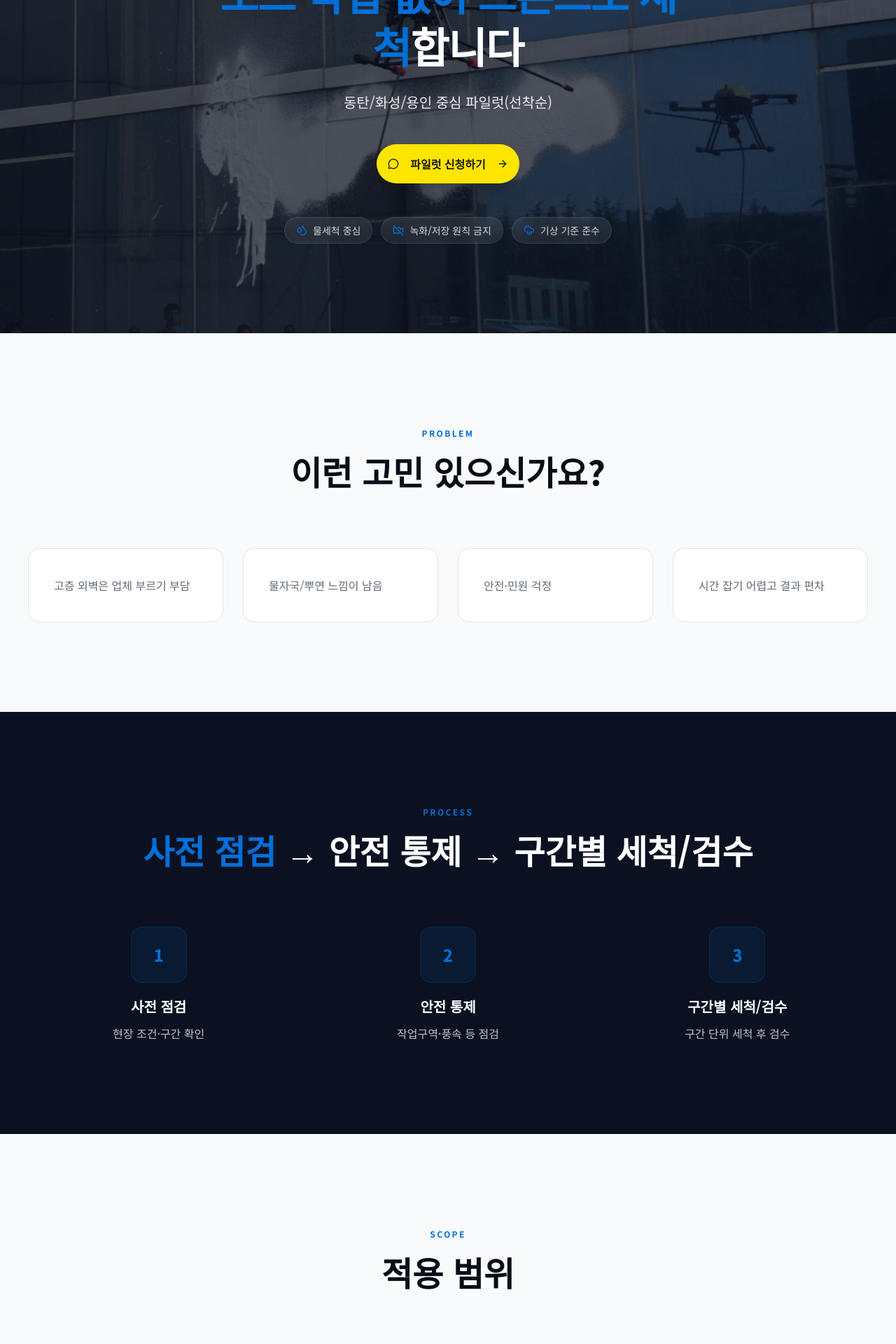
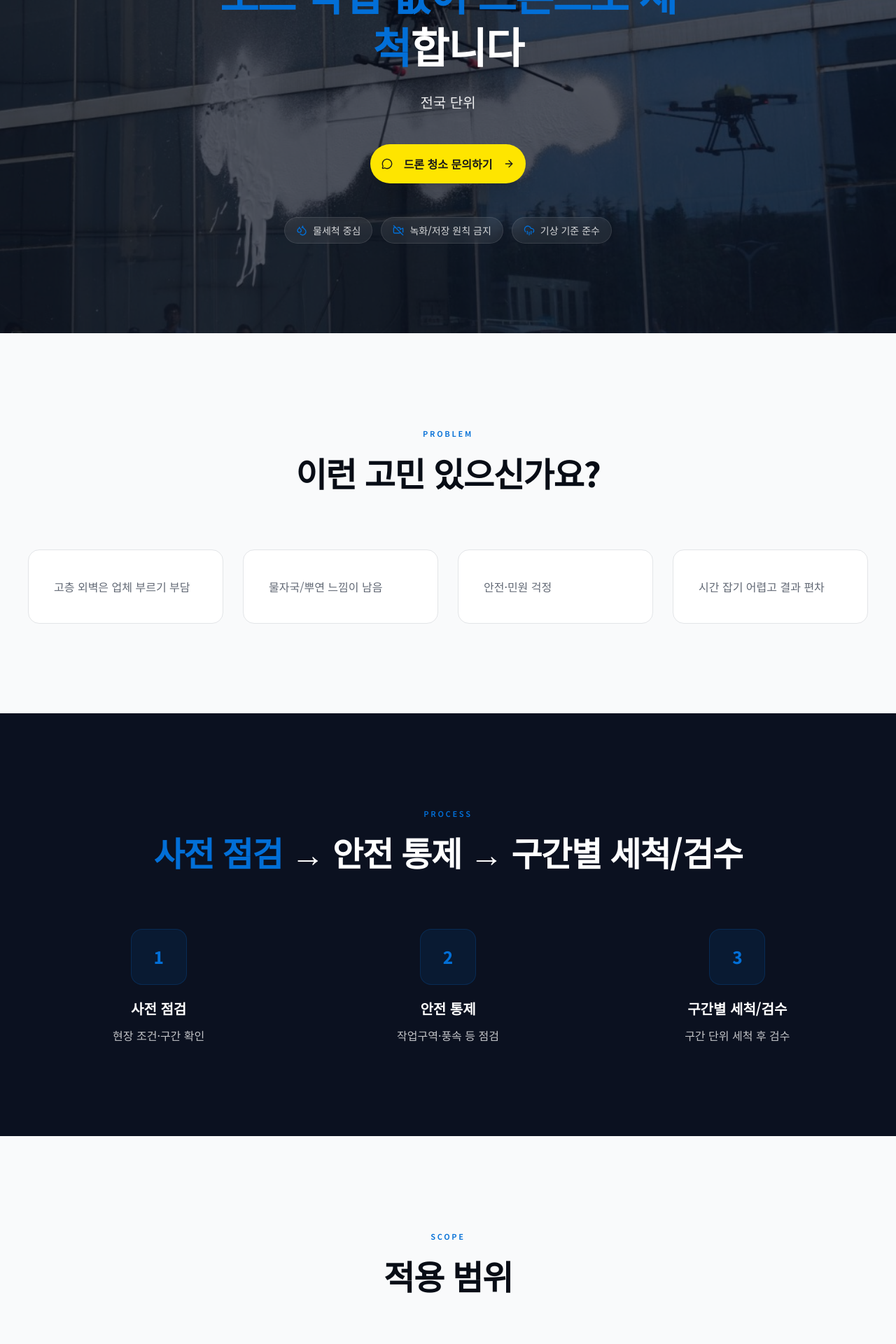
Before and after one commit to jcomeli/dioliv, a Next.js app: page /drone in a window 1280 px wide. Shown: the part 300-2220 px from the top of the page at 70% size. Built offline with nearby package versions, Linux system fonts and the light colour scheme; no server answers.

Commit message:
문구 수정

```diff
--- a/app/drone/page.tsx
+++ b/app/drone/page.tsx
@@ -76,11 +76,11 @@ const faqs = [
   },
   {
     q: "가능 지역은?",
-    a: "동탄/화성/용인/오산/평택 등입니다.",
+    a: "전국 단위로 진행합니다.",
   },
   {
-    q: "파일럿 방식이란?",
-    a: "일부 구간 테스트 후 만족 시 확대하는 방식입니다.",
+    q: "제안 방식이란?",
+    a: "일부 구간 먼저 진행 후 만족하시면 확대하는 방식입니다.",
   },
 ]
 
@@ -168,7 +168,7 @@ export default function DronePage() {
             합니다
           </h1>
           <p className="mt-4 sm:mt-6 text-base sm:text-lg md:text-xl text-white/90 leading-loose">
-            동탄/화성/용인 중심 파일럿(선착순)
+            전국 단위
           </p>
           <div className="mt-8 sm:mt-10 flex flex-col gap-3 sm:flex-row sm:justify-center">
             <Button
@@ -178,7 +178,7 @@ export default function DronePage() {
             >
               <a href={KAKAO_CHANNEL} target="_blank" rel="noopener noreferrer">
                 <MessageCircle className="mr-2 h-5 w-5" />
-                파일럿 신청하기
+                드론 청소 문의하기
                 <ArrowRight className="ml-2 h-5 w-5" />
               </a>
             </Button>
@@ -205,9 +205,7 @@ export default function DronePage() {
       <section className="py-20 sm:py-24 md:py-32" id="problem">
         <div className="mx-auto max-w-7xl px-4 sm:px-5 lg:px-10">
           <div className="text-center mb-14 md:mb-20">
-            <span className="inline-block text-xs font-bold tracking-[0.2em] uppercase text-primary mb-4">
-              Problem
-            </span>
+            <span className="section-label">Problem</span>
             <h2 className="text-3xl md:text-4xl lg:text-5xl font-extrabold text-foreground leading-tight text-balance">
               이런 고민 있으신가요?
             </h2>
@@ -216,7 +214,7 @@ export default function DronePage() {
             {problems.map((p) => (
               <div
                 key={p.text}
-                className="rounded-2xl border border-border bg-card p-7 lg:p-9 transition-all duration-700 hover:shadow-xl hover:shadow-foreground/5 hover:-translate-y-1"
+                className="rounded-2xl border border-border bg-card p-7 lg:p-9 transition-all duration-500 hover:shadow-lg hover:shadow-foreground/5 hover:-translate-y-0.5"
               >
                 <p className="text-base text-muted-foreground leading-loose">{p.text}</p>
               </div>
@@ -229,9 +227,7 @@ export default function DronePage() {
       <section className="bg-[#0B1120] py-20 sm:py-24 md:py-32">
         <div className="mx-auto max-w-7xl px-4 sm:px-5 lg:px-10">
           <div className="text-center mb-14 md:mb-20">
-            <span className="inline-block text-xs font-bold tracking-[0.2em] uppercase text-primary mb-4">
-              Process
-            </span>
+            <span className="section-label">Process</span>
             <h2 className="text-3xl md:text-4xl lg:text-5xl font-extrabold text-white leading-tight text-balance">
               <span className="text-primary">사전 점검</span>
               {" → 안전 통제 → 구간별 세척/검수"}
@@ -255,9 +251,7 @@ export default function DronePage() {
       <section className="py-20 sm:py-24 md:py-32">
         <div className="mx-auto max-w-7xl px-4 sm:px-5 lg:px-10">
           <div className="text-center mb-14 md:mb-20">
-            <span className="inline-block text-xs font-bold tracking-[0.2em] uppercase text-primary mb-4">
-              Scope
-            </span>
+            <span className="section-label">Scope</span>
             <h2 className="text-3xl md:text-4xl lg:text-5xl font-extrabold text-foreground leading-tight text-balance">
               적용 범위
             </h2>
@@ -288,9 +282,7 @@ export default function DronePage() {
       <section className="bg-secondary/50 py-20 sm:py-24 md:py-32 overflow-hidden" id="faq">
         <div className="mx-auto max-w-3xl px-4 sm:px-5 lg:px-10">
           <div className="text-center mb-14 md:mb-20">
-            <span className="inline-block text-xs font-bold tracking-[0.2em] uppercase text-primary mb-4">
-              FAQ
-            </span>
+            <span className="section-label">FAQ</span>
             <h2 className="text-3xl md:text-4xl lg:text-5xl font-extrabold text-foreground leading-tight text-balance">
               자주 묻는 질문
             </h2>
@@ -328,14 +320,12 @@ export default function DronePage() {
         </div>
       </section>
 
-      {/* 6. Pilot Offer */}
+      {/* 6. 드론 청소 문의 */}
       <section className="py-20 sm:py-24 md:py-32">
         <div className="mx-auto max-w-3xl px-4 sm:px-5 lg:px-10 text-center">
-          <span className="inline-block text-xs font-bold tracking-[0.2em] uppercase text-primary mb-4">
-            Pilot
-          </span>
+          <span className="section-label">Inquiry</span>
           <h2 className="text-3xl md:text-4xl lg:text-5xl font-extrabold text-foreground leading-tight">
-            선착순 파일럿 제안
+            드론 청소 문의
           </h2>
           <p className="mt-4 text-lg text-muted-foreground leading-loose max-w-xl mx-auto">
             현장 진단 + 작업 공지문 템플릿 + 구간별 리포트(요약) 제공
@@ -343,11 +333,11 @@ export default function DronePage() {
           <Button
             asChild
             size="lg"
-            className="mt-10 rounded-full bg-[#FEE500] text-[#191919] hover:bg-[#FEE500]/90 px-8 py-7 text-base font-bold shadow-xl transition-all duration-300 hover:-translate-y-0.5"
+            className="mt-10 rounded-full bg-[#FEE500] text-[#191919] hover:bg-[#FEE500]/90 px-8 py-7 text-base font-bold shadow-lg transition-all duration-300 hover:-translate-y-0.5"
           >
             <a href={KAKAO_CHANNEL} target="_blank" rel="noopener noreferrer">
               <MessageCircle className="mr-2 h-5 w-5" />
-              파일럿 신청하기
+              드론 청소 문의하기
               <ArrowRight className="ml-2 h-5 w-5" />
             </a>
           </Button>
@@ -358,9 +348,7 @@ export default function DronePage() {
       <section className="bg-secondary/50 py-20 sm:py-24 md:py-32" id="form">
         <div className="mx-auto max-w-xl px-4 sm:px-5 lg:px-10">
           <div className="text-center mb-10">
-            <span className="inline-block text-xs font-bold tracking-[0.2em] uppercase text-primary mb-4">
-              Contact
-            </span>
+            <span className="section-label">Contact</span>
             <h2 className="text-3xl md:text-4xl lg:text-5xl font-extrabold text-foreground leading-tight">
               문의하기
             </h2>
--- a/app/globals.css
+++ b/app/globals.css
@@ -120,8 +120,17 @@
     @apply border-border outline-ring/50;
   }
   body {
-    @apply bg-background text-foreground leading-[1.7];
+    @apply bg-background text-foreground leading-[1.7] antialiased;
   }
+  /* Section titles: slightly tighter letter-spacing for a more refined look */
+  h2 {
+    @apply tracking-tight;
+  }
+}
+
+/* Reusable section label for consistent, professional hierarchy */
+.section-label {
+  @apply inline-block text-[11px] font-semibold tracking-[0.25em] uppercase text-primary mb-4;
 }
 
 /* Hide scrollbar for review one-liners */
--- a/components/estimate-section.tsx
+++ b/components/estimate-section.tsx
@@ -108,9 +108,7 @@ export function EstimateSection() {
     <section ref={sectionRef} id="estimate" className="py-20 sm:py-24 md:py-32 bg-secondary/50">
       <div className="mx-auto max-w-3xl px-4 sm:px-5 lg:px-10">
         <div className={`text-center mb-12 transition-all duration-700 ${isVisible ? "opacity-100 translate-y-0" : "opacity-0 translate-y-8"}`}>
-          <span className="inline-block text-xs font-bold tracking-[0.2em] uppercase text-primary mb-4">
-            {"Quick Estimate"}
-          </span>
+          <span className="section-label">Quick Estimate</span>
           <h2 className="text-3xl md:text-4xl lg:text-5xl font-extrabold text-foreground leading-tight text-balance">
             <span className="text-primary">{"간편 견적"}</span>
             {" 계산기"}
--- a/components/final-cta-section.tsx
+++ b/components/final-cta-section.tsx
@@ -15,9 +15,7 @@ export function FinalCtaSection() {
       </div>
 
       <div className="relative z-10 mx-auto max-w-3xl px-4 sm:px-5 lg:px-10 text-center">
-        <span className="inline-block text-xs font-bold tracking-[0.2em] uppercase text-primary mb-5">
-          {"Book Now"}
-        </span>
+        <span className="section-label block mb-5">Book Now</span>
 
         <h2 className="text-3xl md:text-4xl lg:text-5xl font-extrabold text-white leading-tight text-balance">
           {"인기 시간대는"}
@@ -34,7 +32,7 @@ export function FinalCtaSection() {
           <Button
             asChild
             size="lg"
-            className="bg-[#FEE500] text-[#191919] hover:bg-[#FEE500]/90 rounded-full px-8 py-7 text-base font-bold shadow-xl transition-all duration-300 hover:-translate-y-0.5 w-full sm:w-auto"
+            className="bg-[#FEE500] text-[#191919] hover:bg-[#FEE500]/90 rounded-full px-8 py-7 text-base font-bold shadow-lg transition-all duration-300 hover:-translate-y-0.5 w-full sm:w-auto"
           >
             <a href={KAKAO_CHANNEL} target="_blank" rel="noopener noreferrer">
               <MessageCircle className="mr-2 h-5 w-5" />
--- a/components/hero-section.tsx
+++ b/components/hero-section.tsx
@@ -50,7 +50,7 @@ export function HeroSection() {
             <Button
               asChild
               size="lg"
-              className="bg-[#FEE500] text-[#191919] hover:bg-[#FEE500]/90 rounded-full px-8 py-7 text-base font-bold shadow-xl transition-all duration-300 hover:-translate-y-0.5"
+              className="bg-[#FEE500] text-[#191919] hover:bg-[#FEE500]/90 rounded-full px-8 py-7 text-base font-bold shadow-lg transition-all duration-300 hover:-translate-y-0.5"
             >
               <a href={KAKAO_CHANNEL} target="_blank" rel="noopener noreferrer">
                 <MessageCircle className="mr-2 h-5 w-5" />
--- a/components/pricing-section.tsx
+++ b/components/pricing-section.tsx
@@ -74,9 +74,7 @@ export function PricingSection() {
     <section ref={sectionRef} id="pricing" className="py-20 sm:py-24 md:py-32 bg-secondary/50">
       <div className="mx-auto max-w-7xl px-4 sm:px-5 lg:px-10">
         <div className="text-center mb-14 md:mb-20">
-          <span className="inline-block text-xs font-bold tracking-[0.2em] uppercase text-primary mb-4">
-            {"Pricing"}
-          </span>
+          <span className="section-label">Pricing</span>
           <h2 className="text-3xl md:text-4xl lg:text-5xl font-extrabold text-foreground leading-tight text-balance">
             {"추가 비용 없는 투명한 "}
             <span className="text-primary">{"가격"}</span>
@@ -93,7 +91,7 @@ export function PricingSection() {
               className={`relative rounded-2xl border p-7 lg:p-9 transition-all duration-700 ${
                 plan.highlighted
                   ? "bg-[#0B1120] text-white border-[#0B1120] shadow-2xl shadow-foreground/15 md:scale-[1.03]"
-                  : "bg-card border-border hover:shadow-xl hover:shadow-foreground/5"
+                  : "bg-card border-border hover:shadow-lg hover:shadow-foreground/5"
               } ${
                 isVisible
                   ? "opacity-100 translate-y-0"
--- a/components/problem-section.tsx
+++ b/components/problem-section.tsx
@@ -50,9 +50,7 @@ export function ProblemSection() {
     <section ref={sectionRef} id="why" className="py-20 sm:py-24 md:py-32">
       <div className="mx-auto max-w-7xl px-4 sm:px-5 lg:px-10">
         <div className="text-center mb-14 md:mb-20">
-          <span className="inline-block text-xs font-bold tracking-[0.2em] uppercase text-primary mb-4">
-            {"Problem"}
-          </span>
+          <span className="section-label">Problem</span>
           <h2 className="text-3xl md:text-4xl lg:text-5xl font-extrabold text-foreground leading-tight text-balance">
             {"창문 청소,"}
             {" "}
@@ -64,7 +62,7 @@ export function ProblemSection() {
           {problems.map((problem, i) => (
             <div
               key={problem.title}
-              className={`group relative rounded-2xl bg-card border border-border p-7 lg:p-9 transition-all duration-700 hover:shadow-xl hover:shadow-foreground/5 hover:-translate-y-1 ${
+              className={`group relative rounded-2xl bg-card border border-border p-7 lg:p-9 transition-all duration-500 hover:shadow-lg hover:shadow-foreground/5 hover:-translate-y-0.5 ${
                 isVisible
                   ? "opacity-100 translate-y-0"
                   : "opacity-0 translate-y-8"
--- a/components/reviews-section.tsx
+++ b/components/reviews-section.tsx
@@ -68,9 +68,7 @@ export function ReviewsSection() {
     <section ref={sectionRef} id="reviews" className="py-20 sm:py-24 md:py-32">
       <div className="mx-auto max-w-7xl px-4 sm:px-5 lg:px-10">
         <div className="text-center mb-14 md:mb-20">
-          <span className="inline-block text-xs font-bold tracking-[0.2em] uppercase text-primary mb-4">
-            {"Reviews"}
-          </span>
+          <span className="section-label">Reviews</span>
           <h2 className="text-3xl md:text-4xl lg:text-5xl font-extrabold text-foreground leading-tight text-balance">
             {"실제 고객"}
             <span className="text-primary">{" 후기"}</span>
--- a/components/solution-section.tsx
+++ b/components/solution-section.tsx
@@ -44,9 +44,7 @@ export function SolutionSection() {
     <section ref={sectionRef} id="solution" className="py-20 sm:py-24 md:py-32 bg-secondary/50">
       <div className="mx-auto max-w-7xl px-4 sm:px-5 lg:px-10">
         <div className="text-center mb-14 md:mb-20">
-          <span className="inline-block text-xs font-bold tracking-[0.2em] uppercase text-primary mb-4">
-            {"Solution"}
-          </span>
+          <span className="section-label">Solution</span>
           <h2 className="text-3xl md:text-4xl lg:text-5xl font-extrabold text-foreground leading-tight text-balance">
             {"DIO의"}
             <span className="text-primary">{" 3가지 해결책"}</span>
@@ -56,7 +54,7 @@ export function SolutionSection() {
           {solutions.map((solution, i) => (
             <div
               key={solution.title}
-              className={`group rounded-2xl bg-card border border-border p-7 lg:p-9 transition-all duration-700 hover:shadow-xl hover:shadow-primary/5 hover:-translate-y-1 ${
+              className={`group rounded-2xl bg-card border border-border p-7 lg:p-9 transition-all duration-500 hover:shadow-lg hover:shadow-primary/5 hover:-translate-y-0.5 ${
                 isVisible
                   ? "opacity-100 translate-y-0"
                   : "opacity-0 translate-y-8"
--- a/components/steps-section.tsx
+++ b/components/steps-section.tsx
@@ -44,9 +44,7 @@ export function StepsSection() {
     <section ref={sectionRef} className="py-20 sm:py-24 md:py-32 bg-[#0B1120]">
       <div className="mx-auto max-w-7xl px-4 sm:px-5 lg:px-10">
         <div className="text-center mb-14 md:mb-20">
-          <span className="inline-block text-xs font-bold tracking-[0.2em] uppercase text-primary mb-4">
-            {"Process"}
-          </span>
+          <span className="section-label">Process</span>
           <h2 className="text-3xl md:text-4xl lg:text-5xl font-extrabold text-white leading-tight text-balance">
             <span className="text-primary">{"단 3단계"}</span>
             {"면 끝."}
--- a/components/trust-section.tsx
+++ b/components/trust-section.tsx
@@ -44,9 +44,7 @@ export function TrustSection() {
     <section ref={sectionRef} className="py-20 sm:py-24 md:py-32">
       <div className="mx-auto max-w-7xl px-4 sm:px-5 lg:px-10">
         <div className="text-center mb-14 md:mb-20">
-          <span className="inline-block text-xs font-bold tracking-[0.2em] uppercase text-primary mb-4">
-            {"Trust & Policy"}
-          </span>
+          <span className="section-label">Trust & Policy</span>
           <h2 className="text-3xl md:text-4xl lg:text-5xl font-extrabold text-foreground leading-tight text-balance">
             <span className="text-primary">{"안전"}</span>
             {"·"}
@@ -59,7 +57,7 @@ export function TrustSection() {
           {trustItems.map((item, i) => (
             <div
               key={item.title}
-              className={`text-center rounded-2xl bg-card border border-border p-7 transition-all duration-700 hover:shadow-lg hover:shadow-foreground/5 hover:-translate-y-1 ${
+              className={`text-center rounded-2xl bg-card border border-border p-7 transition-all duration-500 hover:shadow-lg hover:shadow-foreground/5 hover:-translate-y-0.5 ${
                 isVisible
                   ? "opacity-100 translate-y-0"
                   : "opacity-0 translate-y-8"
```
Also changed, not shown: components/video-section.tsx (+3 -5 lines).
